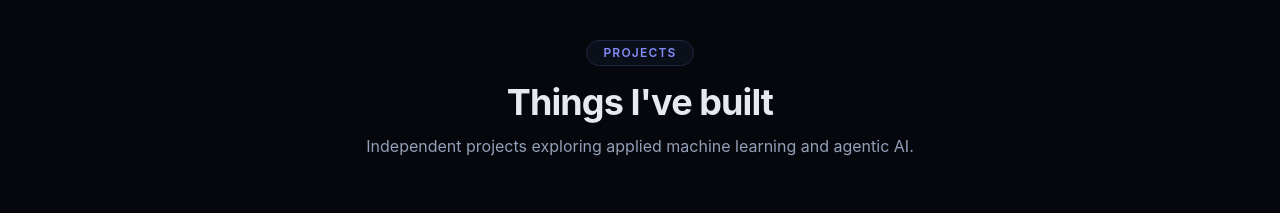
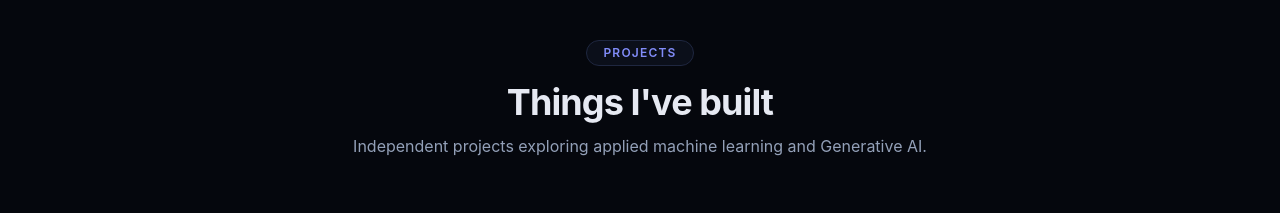
Before and after one commit to Kushagra200402/kushagra-portfolio, a Next.js app: page / in a window 1280 px wide. Shown: the part 4320-4533 px from the top of the page. Built offline with nearby package versions, Linux system fonts and the light colour scheme; no server answers.

Commit message:
updated resume, contact and projects

```diff
--- a/components/Contact.tsx
+++ b/components/Contact.tsx
@@ -124,7 +124,7 @@ export default function Contact() {
                   id="name"
                   {...register("name", { required: "Please enter your name" })}
                   className="w-full rounded-xl border border-border bg-background px-4 py-2.5 text-sm outline-none ring-primary/40 transition focus:ring-2"
-                  placeholder="Jane Doe"
+                  placeholder="Enter your name"
                 />
                 {errors.name && (
                   <p className="mt-1 text-xs text-red-500">{errors.name.message}</p>
@@ -143,7 +143,7 @@ export default function Contact() {
                     pattern: { value: /^\S+@\S+\.\S+$/, message: "Enter a valid email" },
                   })}
                   className="w-full rounded-xl border border-border bg-background px-4 py-2.5 text-sm outline-none ring-primary/40 transition focus:ring-2"
-                  placeholder="jane@company.com"
+                  placeholder="Enter your email"
                 />
                 {errors.email && (
                   <p className="mt-1 text-xs text-red-500">{errors.email.message}</p>
--- a/components/Projects.tsx
+++ b/components/Projects.tsx
@@ -11,7 +11,7 @@ export default function Projects() {
         <SectionHeading
           eyebrow="Projects"
           title="Things I've built"
-          subtitle="Independent projects exploring applied machine learning and agentic AI."
+          subtitle="Independent projects exploring applied machine learning and Generative AI."
         />
 
         <div className="grid grid-cols-1 gap-8 lg:grid-cols-2">
```
Also changed, not shown: 1 other file (tests, documents, lock files or other folders).
